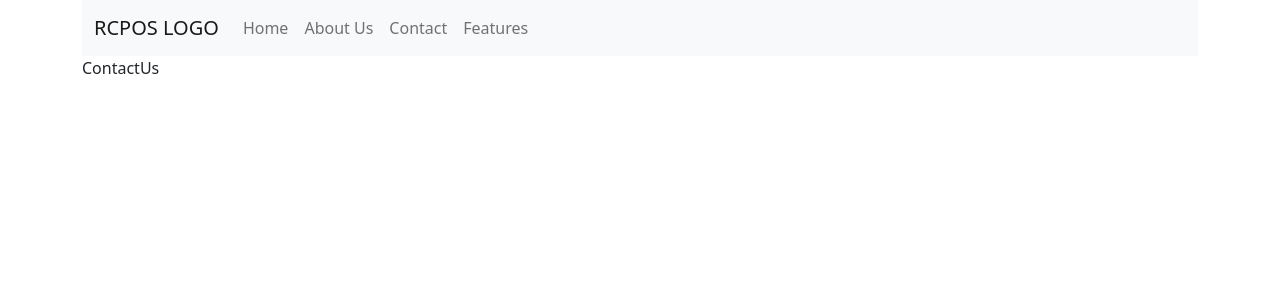
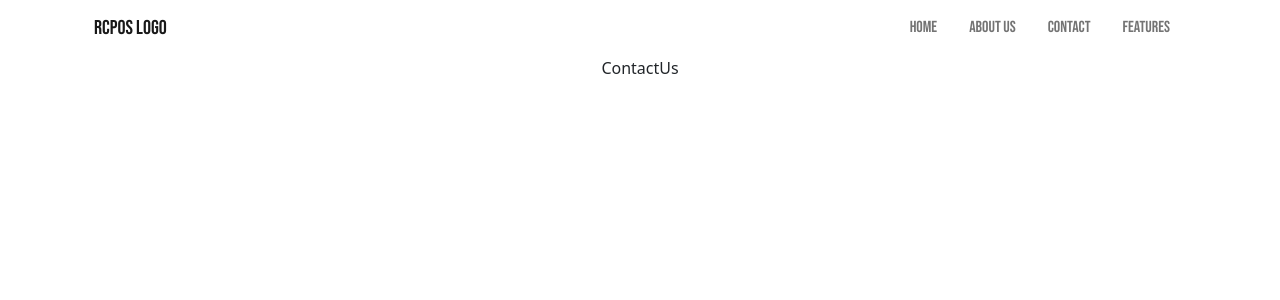
Before and after one commit to jlbbacs/RCPOS, a React (Create React App) app: page /contactus in a window 1280 px wide. Shown: the top 300 px of the page. Built offline with nearby package versions, Linux system fonts and the light colour scheme.

Commit message:
setting nav

```diff
--- a/src/App.css
+++ b/src/App.css
@@ -0,0 +1,3 @@
+*{
+    text-align: center;
+}
--- a/src/components/Navigation.js
+++ b/src/components/Navigation.js
@@ -1,12 +1,13 @@
 import React from 'react';
 import {Link} from 'react-router-dom';
+import '../css/nav.css';
 
 
 
 function Navigation() {
   return (
     <div  className='container'>
-      <nav class="navbar navbar-expand-lg navbar-light bg-light">
+      <nav class="navbar navbar-expand-lg bg-white ">
   <div class="container-fluid">
     <Link class="navbar-brand" to="/">RCPOS LOGO</Link>
     <button class="navbar-toggler" type="button" data-bs-toggle="collapse" data-bs-target="#navbarNavAltMarkup" aria-controls="navbarNavAltMarkup" aria-expanded="false" aria-label="Toggle navigation">
--- /dev/null
+++ b/src/css/nav.css
@@ -0,0 +1,31 @@
+@import url('https://fonts.googleapis.com/css2?family=Bebas+Neue&family=Lato&family=Montserrat:wght@100&family=Poppins&family=Roboto+Slab&display=swap');
+
+
+.navbar-nav{
+    margin-left: auto;
+
+  }
+
+  .navbar-brand {
+    font-family:'Bebas Neue', cursive;
+  }
+
+a.nav-link{
+    font-family:'Bebas Neue', cursive;
+    margin-left: 0.5rem;
+    margin-right: 0.5rem;
+}
+
+.navbar-toggler{
+    border:0;
+}
+.navbar-toggler :active{
+    border: 0 ;
+}
+
+.navbar-toggler:focus,
+.navbar-toggler:active,
+.navbar-toggler-icon:focus{
+  outline: none;
+  box-shadow: none;
+}
```
